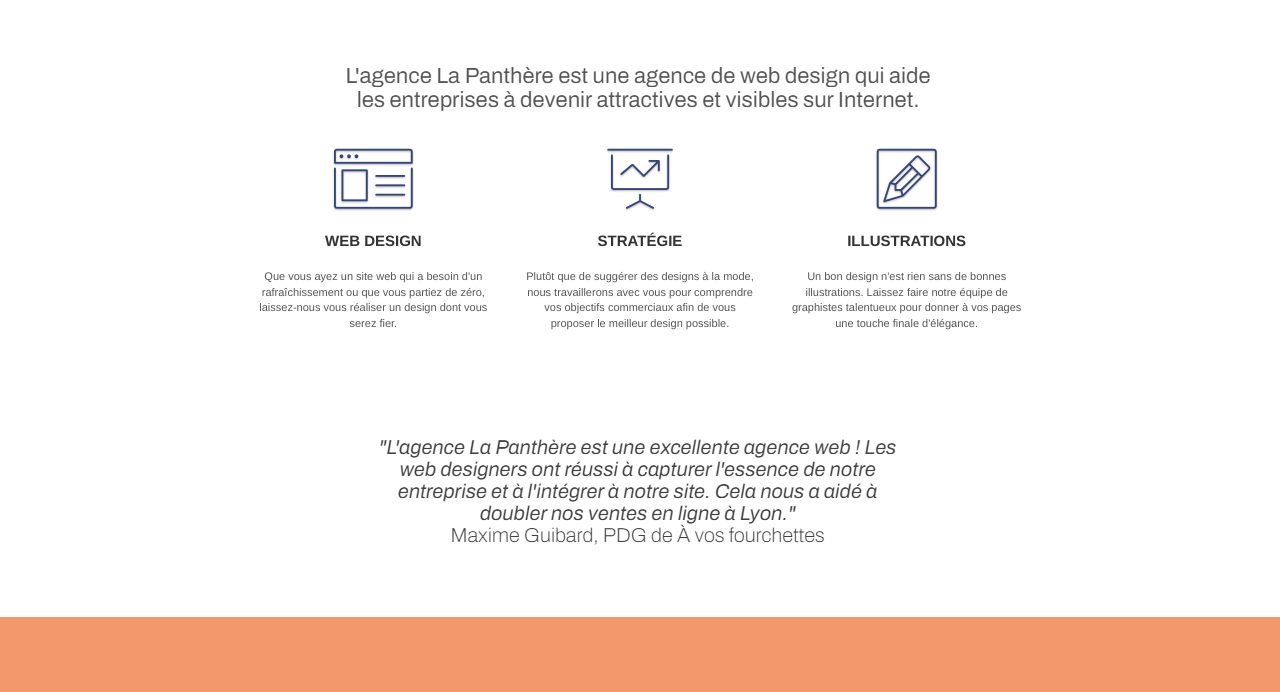
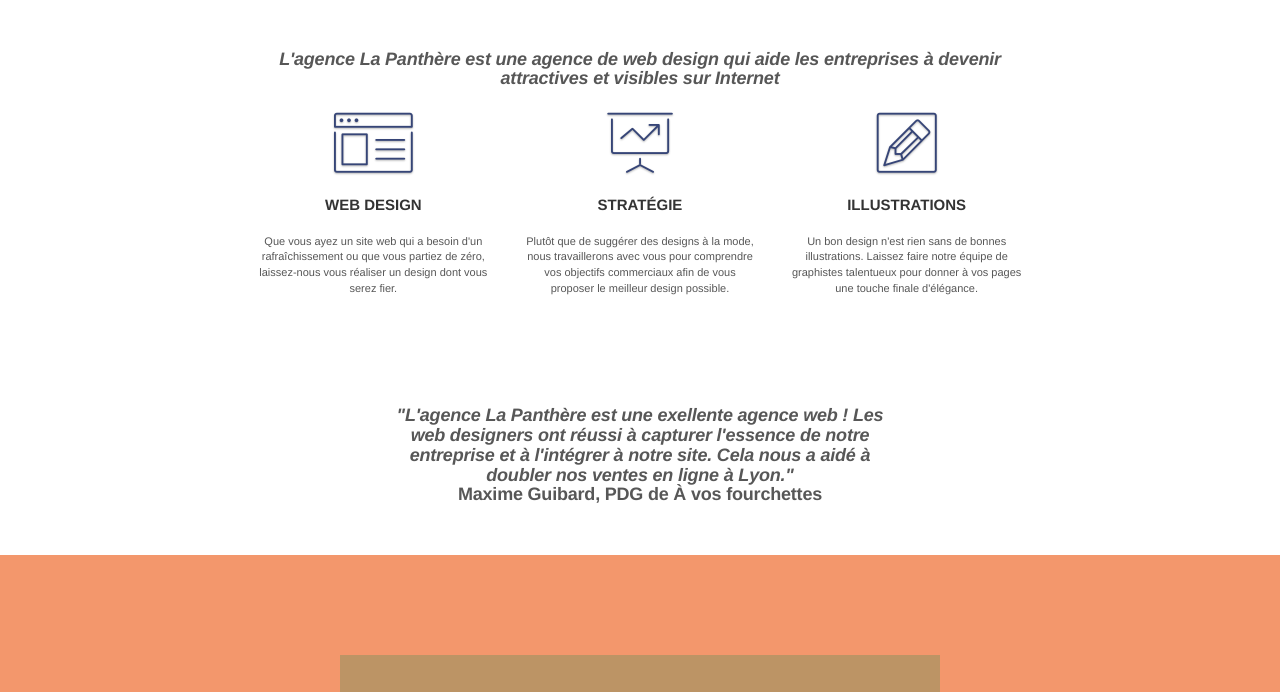
Before and after one commit to guelenague/p4pant, a plain HTML site: page index.html in a window 1280 px wide. Shown: the part 538-1230 px from the top of the page. Drawn offline with nearby package versions, Linux system fonts and the light colour scheme.

Commit message:
suppimages

```diff
--- a/css/style.css
+++ b/css/style.css
@@ -730,7 +730,18 @@ h1 {
 }
 
 h4 {
-    color: #333333!important;
+    margin: 0 auto;
+    width: 75%;
+    text-align: center;
+    font-family: Helvetica, sans-serif;
+    letter-spacing: -0.2px;
+    font-style: italic;
+    font-weight: bolder;
+}
+.citation {
+
+    font-style: normal;
+
 }
 
 .icons {
--- a/index.html
+++ b/index.html
@@ -121,7 +121,9 @@ gtag('config', 'G-4JLXDCF618');
 	<div class="container bloc-md">
 		<div class="row">
 			<div class="col-sm-12 text-center">
-				<img  src="img/title.png"  alt="agence web, agence web paris, web design paris, stratégie web" >
+				<h4>L'agence La Panthère est une agence de web design qui aide les
+                entreprises à devenir attractives et visibles sur Internet
+			</h4>
 			</div>
 		</div>
 		<div class="row voffset-lg med-width-whitespace">
@@ -161,7 +163,17 @@ gtag('config', 'G-4JLXDCF618');
 		</div>
 		<div class="row voffset-lg voffset">
 			<div class="col-xs-12 col-md-8 col-md-offset-2 text-center">
-				<img src="img/citation.png" alt="agence web, agence web paris, web design paris, stratégie web"  >
+				<h4>
+					<br>"L'agence La Panthère est une exellente agence web ! Les web
+					designers ont réussi à capturer l'essence de notre entreprise
+					et à l'intégrer à notre site. Cela nous a aidé à doubler nos
+					ventes en ligne à Lyon." </br>
+					<span class="citation">
+					  Maxime Guibard, PDG de À vos fourchettes</span>
+				</h4>
+
+
+				</h4>
 
 			</div>
 		</div>
@@ -191,8 +203,7 @@ gtag('config', 'G-4JLXDCF618');
 	<div class="container bloc-lg">
 		<div class="row">
 			<div class="col-sm-12 text-center">
-				<img  src="img/title2.png" alt="agence web, agence web paris, web design paris, stratégie web" >
-			</div>
+<h4>Nous travaillons avec beaucoup de clients, voici nos réalisations		</h4>	</div>
 		</div>
 		<div class="row tight-width-whitespace portfolio-row">
 			<div class="col-sm-6">
```
Also changed, not shown: img/citation.png (deleted), img/title.png (deleted), img/title2.png (deleted).
